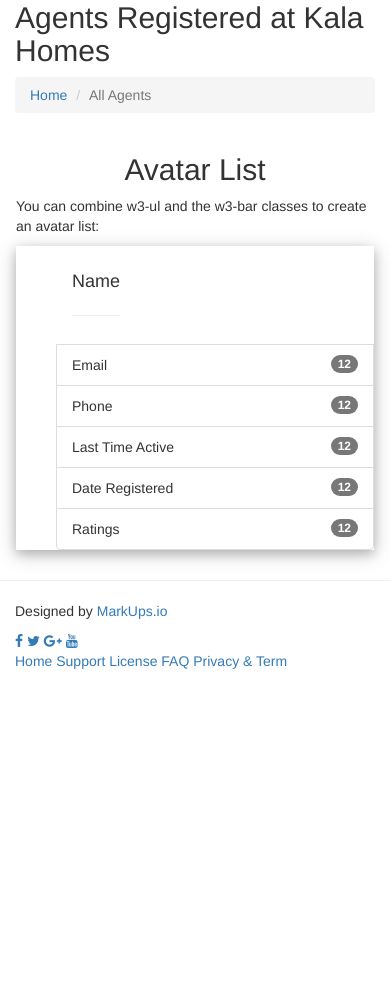
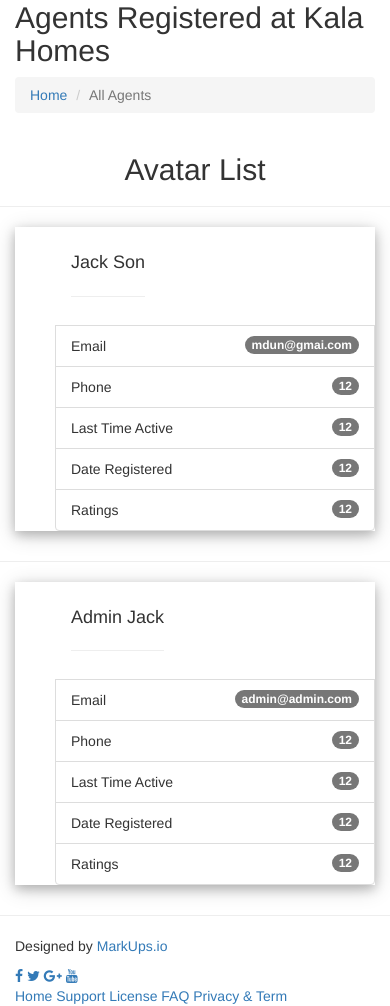
Before and after one commit to mundiakaluson/real-estate, a Django app: page /all_agents in a window 390 px wide. Shown: the part 131-1137 px from the top of the page. Before the commit the page ends 800 px from the top, so only its background shows below. Run offline with Django 3.2, Linux system fonts and the light colour scheme; data comes from the database, SQL or seed files in the repository; both versions use the stored data as it was after the commit; some libraries are stand-ins or nearby versions.

Commit message:
phone number added

```diff
--- a/main/admin.py
+++ b/main/admin.py
@@ -45,6 +45,12 @@ class ProfileInline(admin.StackedInline):
 
 class CustomUserAdmin(UserAdmin):
     inlines = (ProfileInline,)
+    list_display = ('username', 'email', 'first_name', 'last_name')
+    list_select_related = ('profile', )
+    search_fields =  ('username', 'email')
+    ordering = ('username','email')
+
+    filter_vertical = ()
 
     def gef_inline_instances(self, request, obj=None):
         if not obj:
--- a/main/extras.py
+++ b/main/extras.py
@@ -20,4 +20,4 @@ def blog_pictures(instance, picture_title):
 def profile_picture(instance, picture_title):
     title = instance.user
     slug = slugify(title)
-    return "users/%s/%s-%s" % (title, slug, picture_title_title)
+    return "users/%s/%s-%s" % (title, slug, picture_title)
--- a/main/models.py
+++ b/main/models.py
@@ -10,6 +10,7 @@ from .extras import (
 )
 from django_countries.fields import CountryField
 from django.dispatch import receiver
+from phonenumber_field.modelfields import PhoneNumberField
 
 class Property(models.Model):
     #Main details
@@ -157,6 +158,7 @@ class Profile(models.Model):
         (CLIENT, 'Client'),
     )
     user = models.OneToOneField(User, on_delete=models.CASCADE)
+    phone_number = PhoneNumberField(blank=True, null=True)
     profile_picture = models.ImageField(upload_to=profile_picture)
     country = CountryField(blank_label='(Please Select your Country)')
     region = models.CharField(max_length=128)
--- a/main/templates/main/all_agents.html
+++ b/main/templates/main/all_agents.html
@@ -17,16 +17,15 @@
       </div>
     </div>
   </section>
-
-<div class="w3-container">
-  <h2 class="text-center">Avatar List</h2>
-  <p>You can combine w3-ul and the w3-bar classes to create an avatar list:</p>
+  <h2 class="text-center">Avatar List</h2><hr>
+    {% for profile in profiles %}
+        <div class="container">
             <ul class="w3-li w3-card-4">
                 <li class="w3-bar rounded ">
-      <img src="{% static 'img/slider/3.jpg' %}" class="w3-bar-item w3-circle w3-hide-small" style="width:85px">
+                <img src="{{ profile.profile_picture.url }}" class="w3-bar-item w3-circle w3-hide-small" style="width:85px">
                     <div class="w3-bar-item">
-        <span class="w3-large">Name</span><br><hr>
-        <li class="list-group-item">Email <span class="badge">12</span></li>
+                            <span class="w3-large">{{ profile.user.first_name }} {{ profile.user.last_name }}</span><br><hr>
+                            <li class="list-group-item">Email <span class="badge">{{ profile.user.email }}</span></li>
                             <li class="list-group-item">Phone <span class="badge">12</span></li>
                             <li class="list-group-item">Last Time Active <span class="badge">12</span></li>
                             <li class="list-group-item">Date Registered <span class="badge">12</span></li>
@@ -36,4 +35,6 @@
                 <hr>
             </ul>
     </div>
+    {% endfor %}
+
 {% endblock content %}
--- a/main/views.py
+++ b/main/views.py
@@ -3,7 +3,12 @@ from django.contrib.auth.models import User
 from django.contrib import auth
 from .forms import PropertyForm
 from .models import (
-    Property, PageView, UserInformation, Review, Article
+    Property,
+    PageView,
+    UserInformation,
+    Review,
+    Article,
+    Profile
 )
 from django.utils import timezone
 from django.core.exceptions import ValidationError
@@ -186,5 +191,6 @@ def blog_details(request, blog_id):
     return render(request, 'main/blog_details.html', {'article': article})
 
 def all_agents(request):
-
-    return render(request, 'main/all_agents.html')
+    users = User.objects.all()
+    profiles = Profile.objects.all()
+    return render(request, 'main/all_agents.html', {'users': users, 'profiles': profiles})
--- a/real_estate/settings.py
+++ b/real_estate/settings.py
@@ -28,7 +28,8 @@ INSTALLED_APPS = [
     'main',
     'crispy_forms',
     'user_visit',
-    'django.contrib.humanize'
+    'django.contrib.humanize',
+    'phonenumber_field',
 ]
 
 MIDDLEWARE = [
```
Also changed, not shown: db.sqlite3, main/migrations/0028_profile_phone_number.py (added), real_estate/media/users/admin/admin-virus.png (added), real_estate/media/users/jack/jack-unnamed.png (added). Lines whose indentation alone changed are shown as unchanged.
